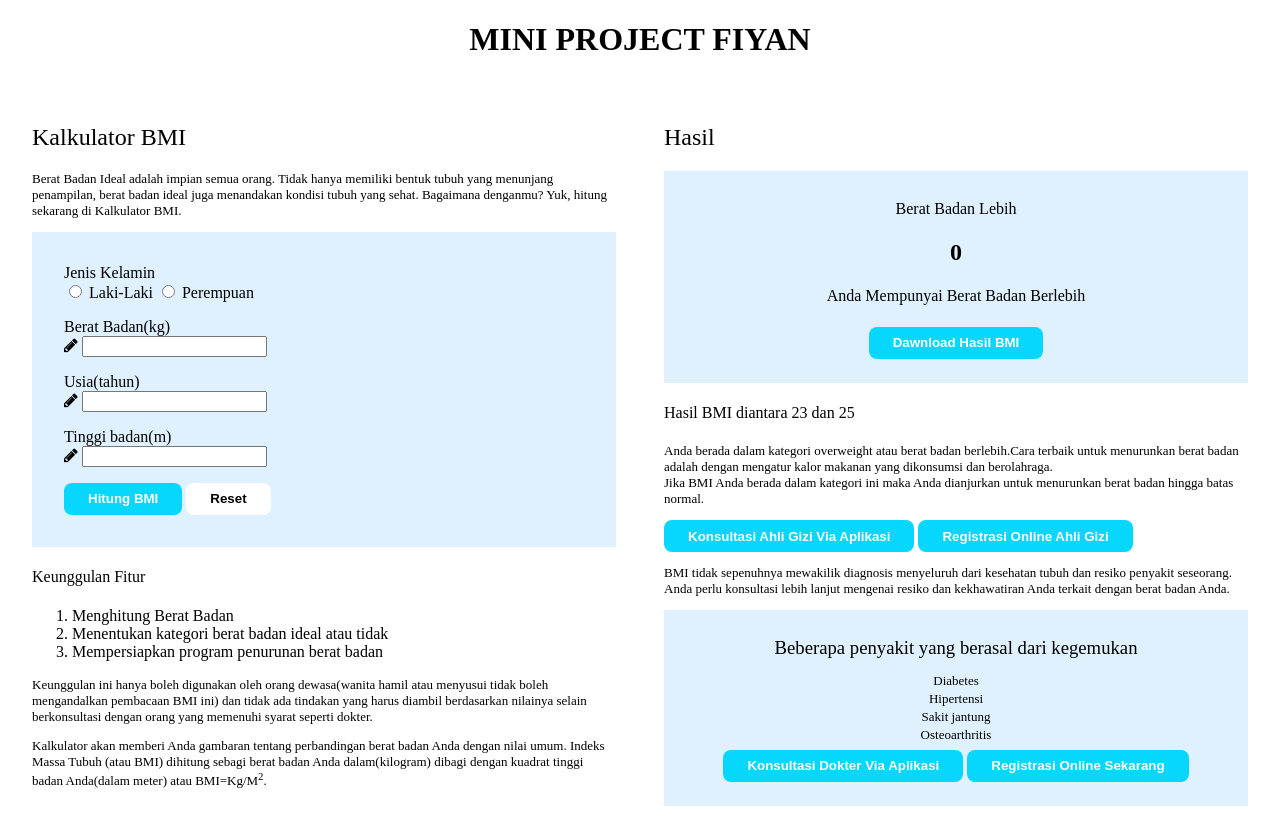
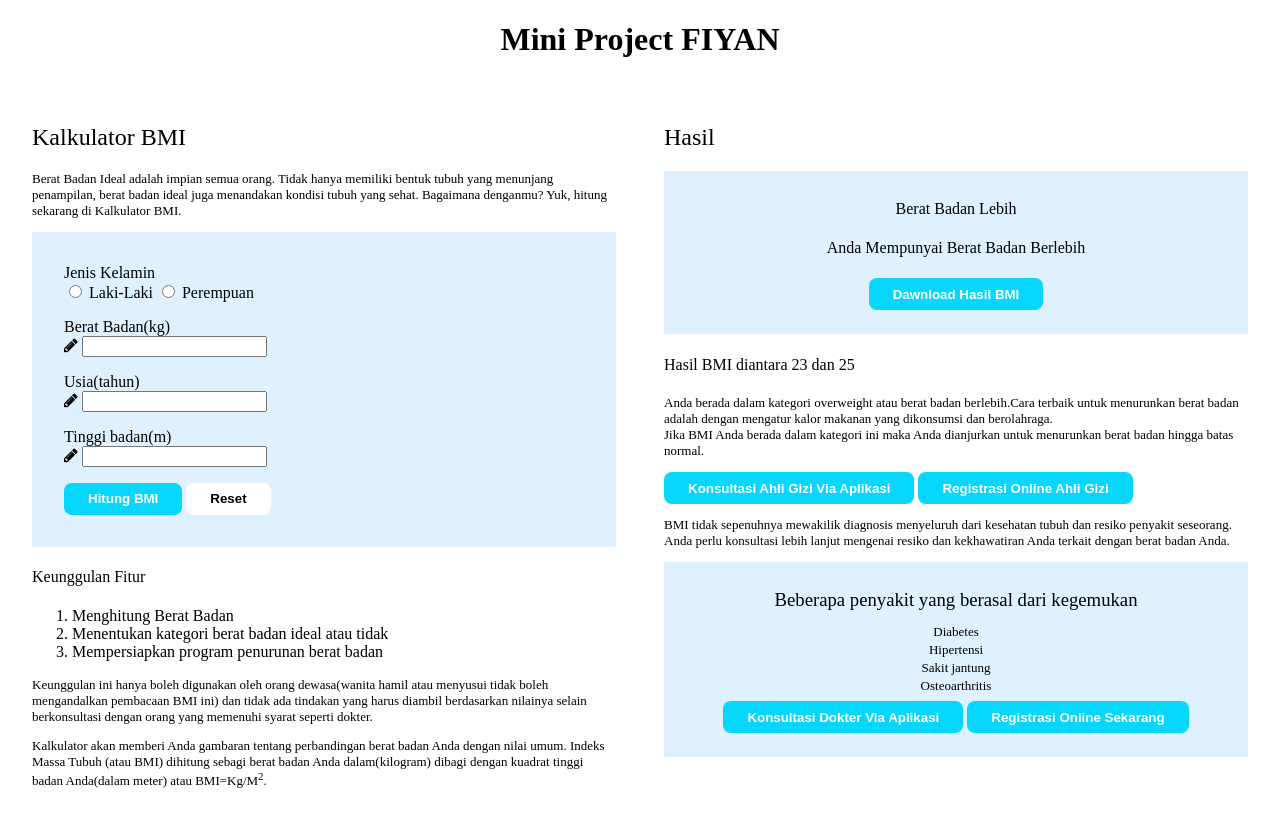
Before and after one commit to revou-fundamental-course/25-mar-24-indehoy12, a plain HTML site: page index.html in a window 1280 px wide. Both pictures are taken after a click on the button "Reset". Drawn offline with Linux system fonts and the light colour scheme.

Commit message:
js reset

```diff
--- a/index.html
+++ b/index.html
@@ -10,7 +10,7 @@
 <body>
 
     <header>
-         <h1>MINI PROJECT FIYAN</h1>
+         <h1>Mini Project FIYAN</h1>
     </header>
     <main>
         <div class="main-container">
@@ -46,7 +46,7 @@
                     </div>
                     <div>
                         <button type="button" id="calculate-button" onclick="calculate()">Hitung BMI</button>
-                        <button type="button">Reset</button>
+                        <button type="button" id="reset-button" onclick="reset()">Reset</button>
                     </div>
                 </section>
                 <section>
--- a/js/script.js
+++ b/js/script.js
@@ -10,7 +10,7 @@ function calculate() {
                       if (result <18.5) {
                       console.log('Kekurangan Berat badan');
                       } else if (result >=18.5 && result <24.9) {
-                        console.log('normal');
+                        console.log('normal(ideal)');
                       } else if (result >=25.0 && result <29.9) {
                         console.log('Kelebihan berat badan');
                       } else if (result >=30.0) {
@@ -26,3 +26,16 @@ function calculate() {
         console.log(error);
     }
 }
+
+function reset() {
+
+  let resetButton = document.getElementById('reset-button');
+  console.log(resetButton.value);
+      var weight = document.getElementById('weight-input');
+      var height = document.getElementById('height-input');
+      var result = document.getElementById('result-input');
+
+       weight.innerHTML = '';
+       height.innerHTML = '';
+       result.innerHTML = '';
+}
```
